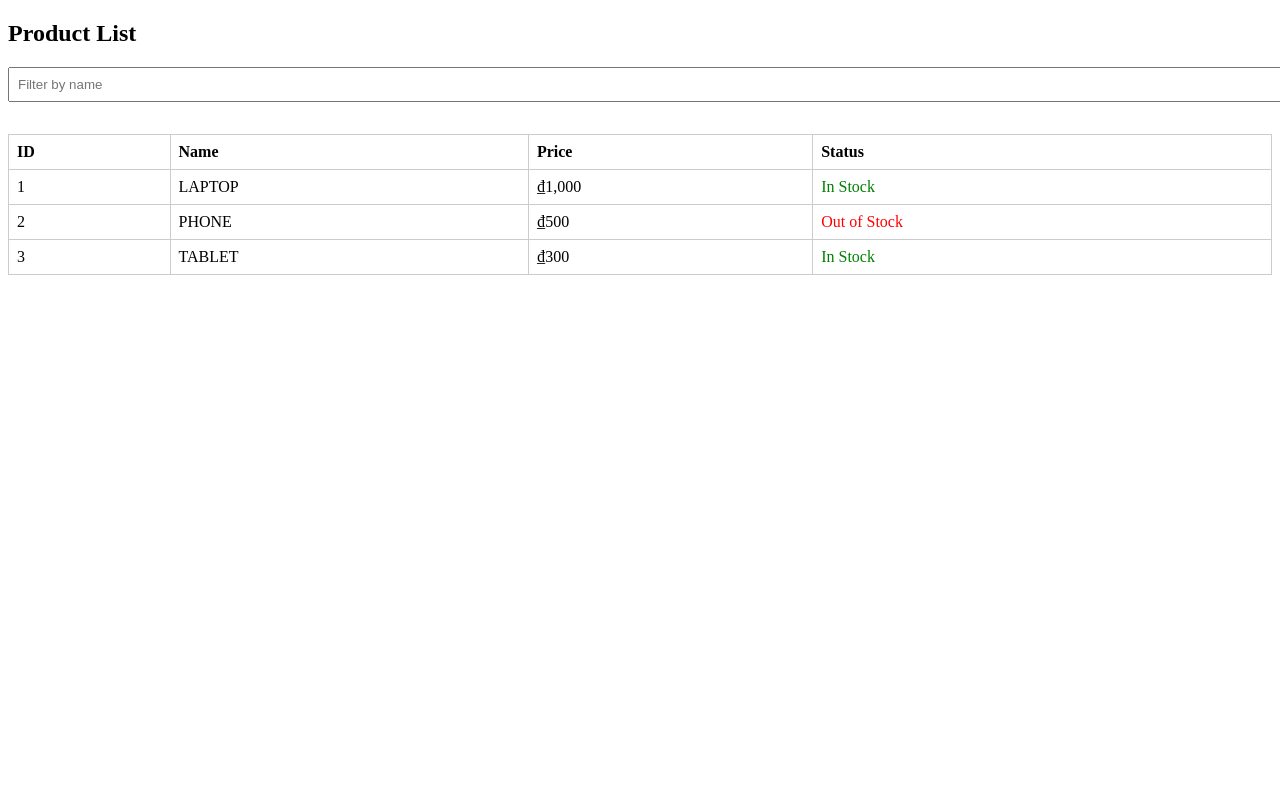
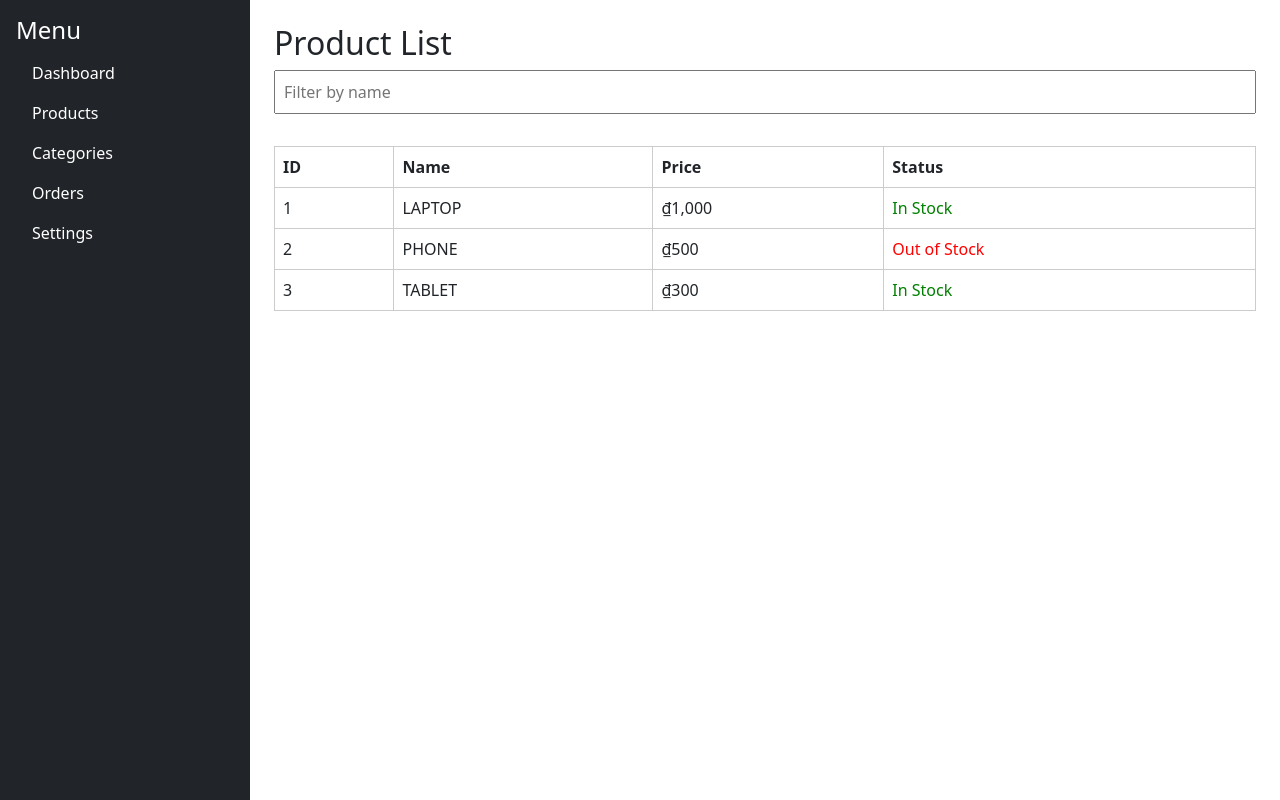
Before and after one commit to vanhoa690/angular-su25, an Angular app: page / in a window 1280 px wide. Built offline with nearby package versions, Linux system fonts and the light colour scheme.

Commit message:
add sidebar

```diff
--- a/src/app/app.html
+++ b/src/app/app.html
@@ -1,6 +1,6 @@
-<!-- <app-product-list></app-product-list>
-<app-category-list></app-category-list>
-<app-product-detail></app-product-detail> -->
-<!-- <app-brand-list></app-brand-list>
-<app-user-list></app-user-list> -->
-<router-outlet />
+<div class="d-flex">
+  <app-sidebar></app-sidebar>
+  <div class="flex-grow-1 p-4">
+    <router-outlet></router-outlet>
+  </div>
+</div>
--- /dev/null
+++ b/src/app/sidebar/sidebar.html
@@ -0,0 +1,26 @@
+<div class="d-flex">
+  <!-- Sidebar cố định -->
+  <div
+    class="bg-dark text-white p-3 sidebar"
+    style="width: 250px; min-height: 100vh"
+  >
+    <h4>Menu</h4>
+    <ul class="nav flex-column">
+      <li class="nav-item">
+        <a class="nav-link text-white" routerLink="/dashboard">Dashboard</a>
+      </li>
+      <li class="nav-item">
+        <a class="nav-link text-white" routerLink="/products">Products</a>
+      </li>
+      <li class="nav-item">
+        <a class="nav-link text-white" routerLink="/categories">Categories</a>
+      </li>
+      <li class="nav-item">
+        <a class="nav-link text-white" routerLink="/orders">Orders</a>
+      </li>
+      <li class="nav-item">
+        <a class="nav-link text-white" routerLink="/settings">Settings</a>
+      </li>
+    </ul>
+  </div>
+</div>
--- a/src/index.html
+++ b/src/index.html
@@ -1,11 +1,17 @@
-<!doctype html>
+<!DOCTYPE html>
 <html lang="en">
   <head>
-  <meta charset="utf-8">
+    <meta charset="utf-8" />
     <title>AngularSu25</title>
-  <base href="/">
-  <meta name="viewport" content="width=device-width, initial-scale=1">
-  <link rel="icon" type="image/x-icon" href="favicon.ico">
+    <base href="/" />
+    <meta name="viewport" content="width=device-width, initial-scale=1" />
+    <link rel="icon" type="image/x-icon" href="favicon.ico" />
+    <link
+      href="https://cdn.jsdelivr.net/npm/bootstrap@5.0.2/dist/css/bootstrap.min.css"
+      rel="stylesheet"
+      integrity="sha384-EVSTQN3/azprG1Anm3QDgpJLIm9Nao0Yz1ztcQTwFspd3yD65VohhpuuCOmLASjC"
+      crossorigin="anonymous"
+    />
   </head>
   <body>
     <app-root></app-root>
```
Also changed, not shown: src/app/app.ts (+3 -5 lines), src/app/sidebar/sidebar.ts (added, +10 -0 lines), src/app/sidebar/sidebar.css (added), 1 other file (tests, documents, lock files or other folders). Lines whose indentation alone changed are shown as unchanged.
